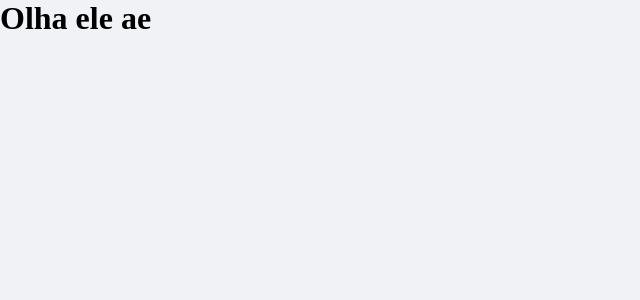
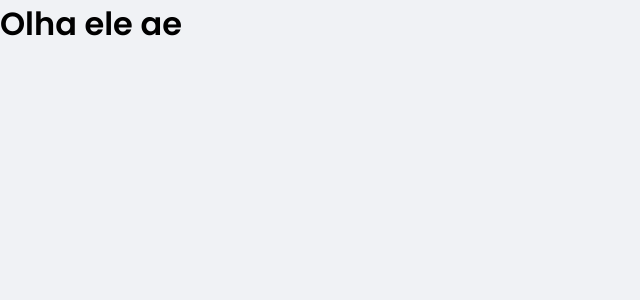
Before and after one commit to GabrielS0ares/glmoney, a React (Create React App) app: page / in a window 1280 px wide. Shown: the top 300 px of the page, without its empty margins (0-640 px from the left). Built offline with nearby package versions, Linux system fonts and the light colour scheme.

Commit message:
feat: instalacao da font

```diff
--- a/public/index.html
+++ b/public/index.html
@@ -1,12 +1,17 @@
 <!DOCTYPE html>
 <html lang="pt-br">
   <head>
+    <link rel="preconnect" href="https://fonts.googleapis.com">
+    <link rel="preconnect" href="https://fonts.gstatic.com" crossorigin>
+
     <meta charset="utf-8" />
     <meta name="viewport" content="width=device-width, initial-scale=1" />
     <link rel="shortcut icon" href="favicon.png" type="image/png">
 
 
     <title>GL money</title>
+
+    <link href="https://fonts.googleapis.com/css2?family=Poppins:wght@400;600&display=swap" rel="stylesheet">
   </head>
   <body>
     <noscript>You need to enable JavaScript to run this app.</noscript>
--- a/src/styles/global.ts
+++ b/src/styles/global.ts
@@ -38,6 +38,15 @@
         -webkit-font-smoothing: antialiased;
     }
 
+    body, input, textarea, button { //input, textarea, button tem suas priprias fonts, tem que forçar a alteração
+        font-family: 'Poppins', sans-serif;
+        font-weight: 400;
+    }
+
+    h1, h2, h3, h4, h5, h6, strong { //são tags que vem por padrão com negrito
+        font-weight: 600;
+    }
+
     button {
         cursor: pointer;
     }
```
